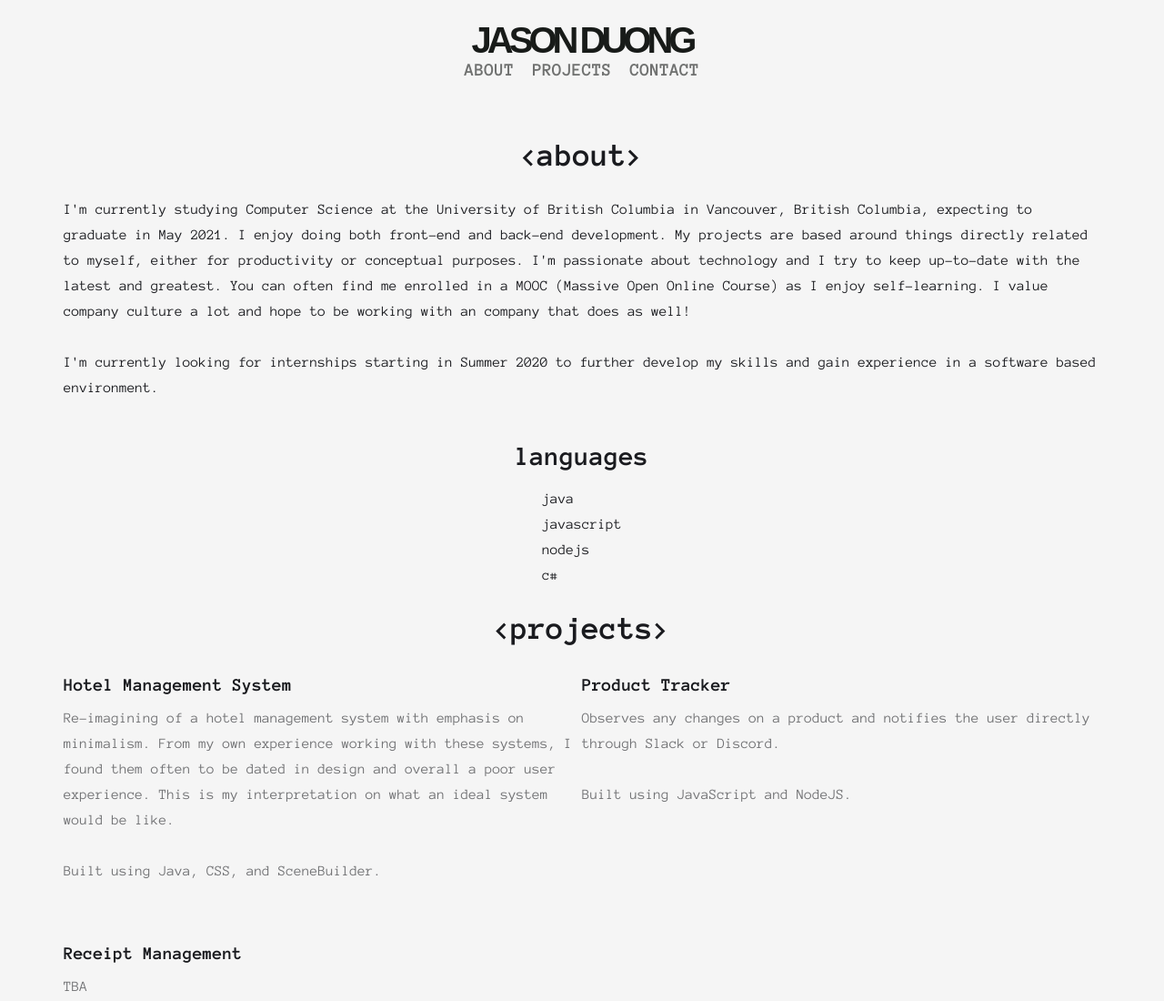
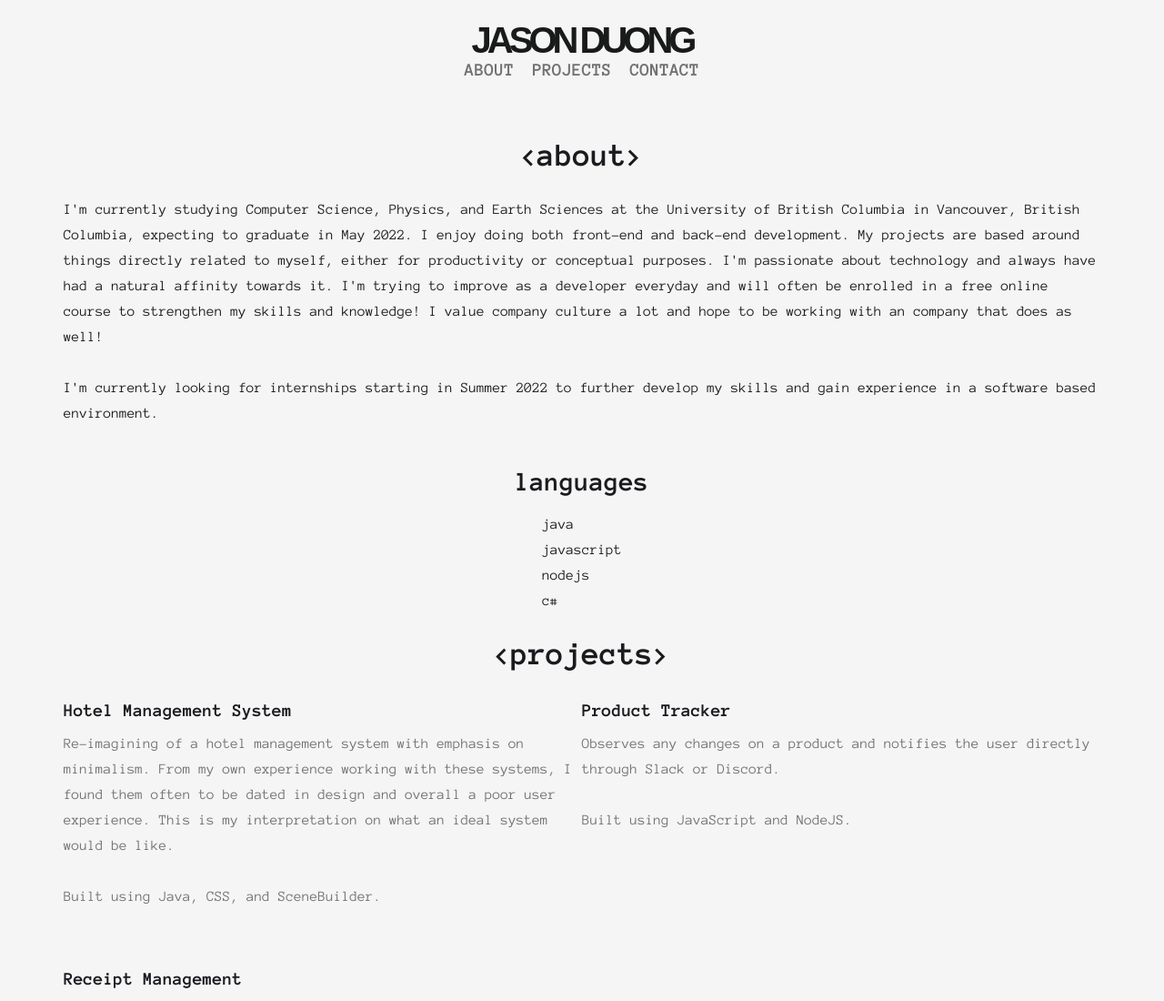
Before and after one commit to jasontduong/jasonduong.ca, a plain HTML site: page index.html in a window 1280 px wide. Shown: the top 1100 px of the page at 91% size. Drawn offline with nearby package versions, Linux system fonts and the light colour scheme; a script that the page names is missing.

Commit message:
update descriptiion

```diff
--- a/index.html
+++ b/index.html
@@ -34,7 +34,7 @@
   <div class="about wf-section">
     <div class="div-block-6">
       <h2 class="heading-2">&lt;about&gt;</h2>
-      <p class="paragraph">I&#x27;m currently studying Computer Science at the University of British Columbia in Vancouver, British Columbia, expecting to graduate in May 2021. I enjoy doing both front-end and back-end development. My projects are based around things directly related to myself, either for productivity or conceptual purposes. I&#x27;m passionate about technology and I try to keep up-to-date with the latest and greatest. You can often find me enrolled in a MOOC (Massive Open Online Course) as I enjoy self-learning. I value company culture a lot and hope to be working with an company that does as well!<br>‍<br>I&#x27;m currently looking for internships starting in Summer 2020 to further develop my skills and gain experience in a software based environment.<br>‍</p>
+      <p class="paragraph">I&#x27;m currently studying Computer Science, Physics, and Earth Sciences at the University of British Columbia in Vancouver, British Columbia, expecting to graduate in May 2022. I enjoy doing both front-end and back-end development. My projects are based around things directly related to myself, either for productivity or conceptual purposes. I&#x27;m passionate about technology and always have had a natural affinity towards it. I'm trying to improve as a developer everyday and will often be enrolled in a free online course to strengthen my skills and knowledge! I value company culture a lot and hope to be working with an company that does as well!<br>‍<br>I&#x27;m currently looking for internships starting in Summer 2022 to further develop my skills and gain experience in a software based environment.<br>‍</p>
     </div>
     <div class="div-block-5">
       <h3 class="heading-5">languages</h3>
```
